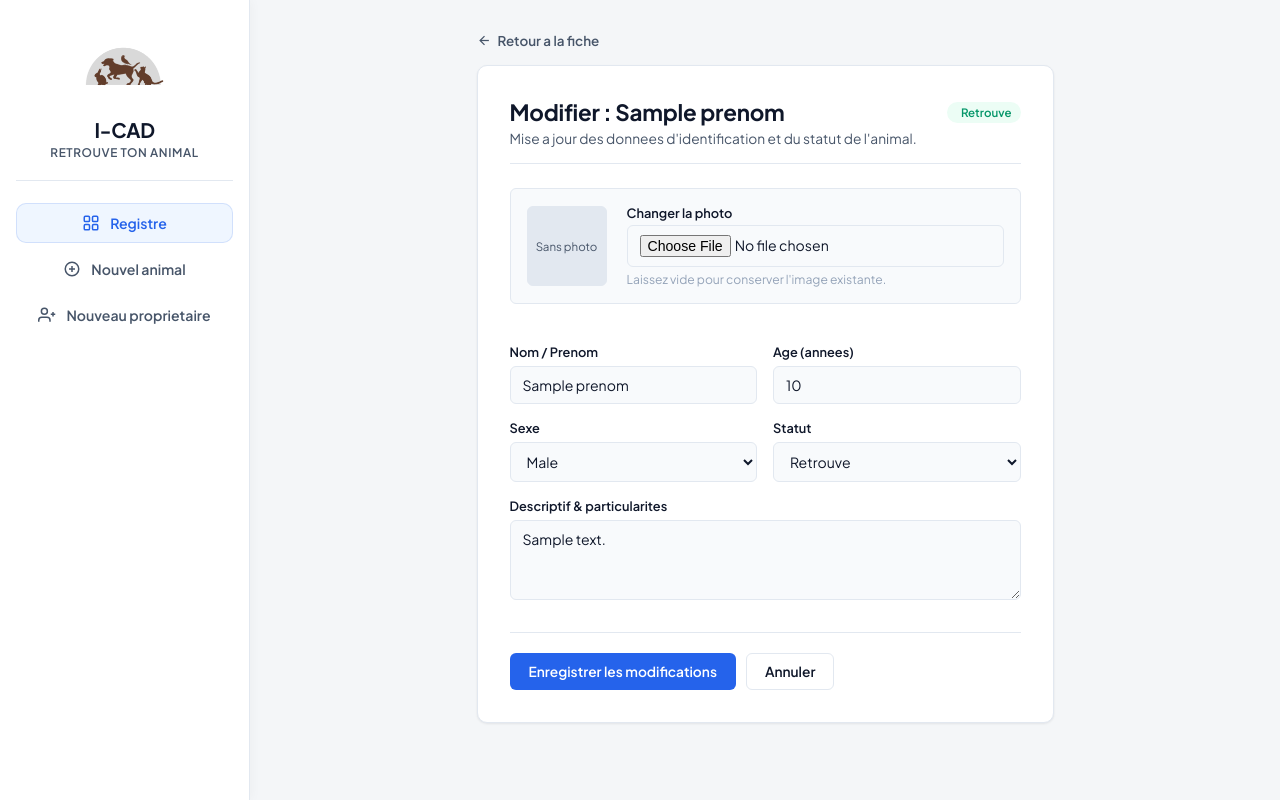
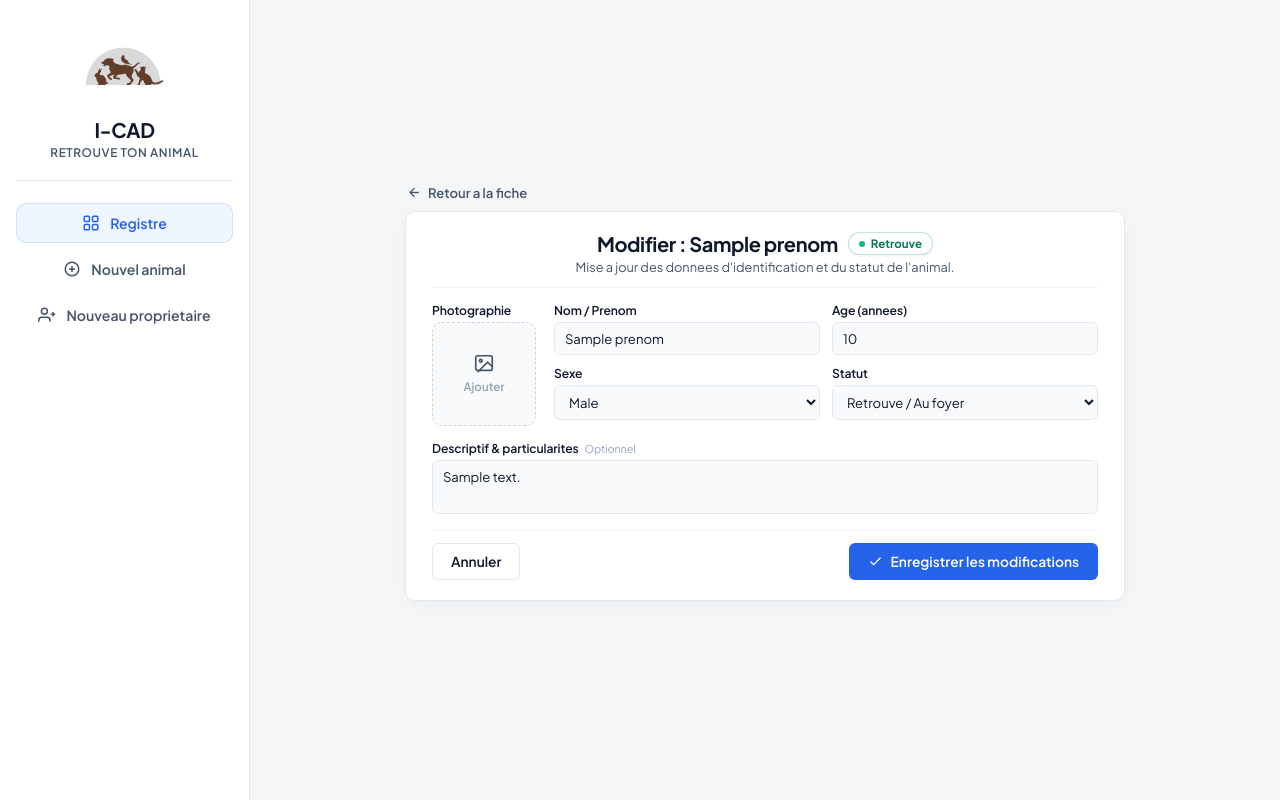
Before and after one commit to Baldyl66/ICAD, a CodeIgniter 4 app: the page made by app/Views/modification_animal.php in a window 1280 px wide. Run offline with PHP 8.4 and a stand-in for CodeIgniter, Linux system fonts and the light colour scheme; the template is opened without the code that fills it: most values are stand-ins (such as "Sample title", 1, 10 or a date in 2020); data that the repository does not hold is empty; some libraries are stand-ins or nearby versions.

Commit message:
feat: redesign animal edit screen with compact no-scroll layout, unified dropzone and centered card

```diff
--- a/app/Views/modification_animal.php
+++ b/app/Views/modification_animal.php
@@ -4,16 +4,23 @@
 <link rel="stylesheet" href="<?= base_url('css/modification_animal.css?v=' . time()); ?>">
 
 <?php
-$isPerdu = (isset($animal['STATUE']) && strtoupper($animal['STATUE']) === 'PERDU');
 $photoPath = $animal['PHOTO'] ?? '';
 $photoFilename = basename($photoPath);
 $hasPhoto = (!empty($photoPath) && file_exists(FCPATH . 'uploads/' . $photoFilename));
+
+$sexeVal = mb_strtolower(trim($animal['SEXE'] ?? ''));
+$isFemale = (strpos($sexeVal, 'fem') !== false || $sexeVal === 'f');
+
+$statueVal = mb_strtolower(trim($animal['STATUE'] ?? ''));
+$isPerdu = ($statueVal === 'perdu');
 ?>
 
-<div class="form-layout">
+<div class="form-wrapper">
+    <!-- Navigation retour -->
     <div class="form-nav">
         <a href="<?= base_url('animal/' . $animal['ICAD']) ?>" class="back-link">
-            <svg width="15" height="15" viewBox="0 0 24 24" fill="none" stroke="currentColor" stroke-width="2">
+            <svg width="15" height="15" viewBox="0 0 24 24" fill="none"
+                 stroke="currentColor" stroke-width="2.2">
                 <line x1="19" y1="12" x2="5" y2="12"></line>
                 <polyline points="12 19 5 12 12 5"></polyline>
             </svg>
@@ -21,90 +28,155 @@ $hasPhoto = (!empty($photoPath) && file_exists(FCPATH . 'uploads/' . $photoFilen
         </a>
     </div>
 
-    <div class="form-panel <?= $isPerdu ? 'panel-lost' : '' ?>">
-        <div class="panel-header">
-            <div class="title-row">
-                <h1 class="panel-title">Modifier : <?= esc($animal['PRENOM']) ?></h1>
-                <span class="badge <?= $isPerdu ? 'badge-danger' : 'badge-success' ?>">
-                    <span class="badge-dot"></span>
-                    <?= $isPerdu ? 'Perdu' : 'Retrouve' ?>
-                </span>
+    <div class="form-card <?= $isPerdu ? 'panel-lost' : '' ?>">
+        <div class="card-head">
+            <div class="head-title-row">
+                <h1 class="card-title">Modifier : <?= esc($animal['PRENOM']) ?></h1>
+                <?php if ($isPerdu): ?>
+                    <span class="badge-status-pill badge-lost">
+                        <span class="badge-dot-rose"></span>
+                        Signale perdu
+                    </span>
+                <?php else: ?>
+                    <span class="badge-status-pill badge-found">
+                        <span class="badge-dot-emerald"></span>
+                        Retrouve
+                    </span>
+                <?php endif; ?>
             </div>
-            <p class="panel-desc">Mise a jour des donnees d'identification et du statut de l'animal.</p>
+            <p class="card-subtitle">Mise a jour des donnees d'identification et du statut de l'animal.</p>
         </div>
 
-        <form action="<?= base_url('ModificationAnimalController/modifier/' . esc($animal['ICAD'])) ?>" method="post" enctype="multipart/form-data" class="app-form">
+        <?php if (session()->getFlashdata('errors')): ?>
+            <div class="alert-box">
+                <span class="alert-title">Erreurs de saisie :</span>
+                <ul>
+                    <?php foreach (session()->getFlashdata('errors') as $error): ?>
+                        <li><?= esc($error) ?></li>
+                    <?php endforeach ?>
+                </ul>
+            </div>
+        <?php endif ?>
+
+        <form action="<?= base_url('ModificationAnimalController/modifier/' . esc($animal['ICAD'])) ?>"
+              method="post"
+              enctype="multipart/form-data"
+              class="app-form">
             <?= csrf_field() ?>
 
-            <div class="media-update-block">
-                <div class="current-media">
-                    <?php if ($hasPhoto): ?>
-                        <img id="editPreview" src="<?= base_url('uploads/' . $photoFilename) ?>" alt="" class="media-img">
-                    <?php else: ?>
-                        <div id="noPhotoTag" class="media-empty">Sans photo</div>
-                        <img id="editPreview" src="" alt="" class="media-img" style="display: none;">
-                    <?php endif; ?>
+            <!-- Identite et Photo compacte en haut -->
+            <div class="identity-section">
+                <!-- Zone Avatar Photo -->
+                <div class="avatar-block">
+                    <label class="label-text">Photographie</label>
+                    <div class="avatar-box" id="avatarBox" title="Cliquer pour changer la photo">
+                        <input type="file" id="photo" name="photo" accept="image/*"
+                               class="avatar-native-input" onchange="previewEditPhoto(event)">
+
+                        <?php if ($hasPhoto): ?>
+                            <img id="imagePreviewTarget"
+                                 src="<?= base_url('uploads/' . $photoFilename) ?>"
+                                 alt="<?= esc($animal['PRENOM']) ?>" class="avatar-img">
+                            <div class="avatar-hover-overlay">
+                                <svg width="16" height="16" viewBox="0 0 24 24" fill="none"
+                                     stroke="currentColor" stroke-width="2">
+                                    <path d="M23 19a2 2 0 0 1-2 2H3a2 2 0 0 1-2-2V8
+                                             a2 2 0 0 1 2-2h4l2-3h6l2 3h4a2 2 0 0 1 2 2z"></path>
+                                    <circle cx="12" cy="13" r="4"></circle>
+                                </svg>
+                                <span>Changer</span>
+                            </div>
+                        <?php else: ?>
+                            <div class="avatar-empty" id="avatarEmpty">
+                                <svg width="22" height="22" viewBox="0 0 24 24" fill="none"
+                                     stroke="currentColor" stroke-width="1.8">
+                                    <rect x="3" y="3" width="18" height="16" rx="2"></rect>
+                                    <circle cx="8.5" cy="8.5" r="1.5"></circle>
+                                    <polyline points="21 15 16 10 5 21"></polyline>
+                                </svg>
+                                <span>Ajouter</span>
+                            </div>
+                            <img id="imagePreviewTarget" src="" alt="Apercu" class="avatar-img" style="display: none;">
+                        <?php endif; ?>
+                    </div>
                 </div>
 
-                <div class="media-picker">
-                    <label class="input-label" for="photo">Changer la photo</label>
-                    <input type="file" id="photo" name="photo" accept="image/*" class="text-input" onchange="onEditPhotoChange(event)">
-                    <small class="hint-text">Laissez vide pour conserver l'image existante.</small>
+                <!-- Champs d'identite immediats (2 lignes x 2 colonnes) -->
+                <div class="identity-inputs">
+                    <div class="form-row-2">
+                        <div class="field-box">
+                            <label class="label-text" for="prenom_animal">Nom / Prenom</label>
+                            <input type="text" id="prenom_animal" name="prenom_animal"
+                                   value="<?= esc($animal['PRENOM']) ?>"
+                                   class="ctrl-input" required>
+                        </div>
+                        <div class="field-box">
+                            <label class="label-text" for="age">Age (annees)</label>
+                            <input type="number" id="age" name="age" min="0" max="40"
+                                   value="<?= esc($animal['AGE']) ?>"
+                                   class="ctrl-input" required>
+                        </div>
+                    </div>
+
+                    <div class="form-row-2">
+                        <div class="field-box">
+                            <label class="label-text" for="sexe">Sexe</label>
+                            <select id="sexe" name="sexe" class="ctrl-select" required>
+                                <option value="Male" <?= !$isFemale ? 'selected' : '' ?>>Male</option>
+                                <option value="Femelle" <?= $isFemale ? 'selected' : '' ?>>Femelle</option>
+                            </select>
+                        </div>
+                        <div class="field-box">
+                            <label class="label-text" for="Statue">Statut</label>
+                            <select id="Statue" name="Statue" class="ctrl-select" required>
+                                <option value="retrouve" <?= !$isPerdu ? 'selected' : '' ?>>Retrouve / Au foyer</option>
+                                <option value="perdu" <?= $isPerdu ? 'selected' : '' ?>>Signale Perdu</option>
+                            </select>
+                        </div>
+                    </div>
                 </div>
             </div>
 
-            <div class="fields-grid">
-                <div class="field-item">
-                    <label class="input-label" for="prenom_animal">Nom / Prenom</label>
-                    <input type="text" id="prenom_animal" name="prenom_animal" value="<?= esc($animal['PRENOM']) ?>" class="text-input" required>
-                </div>
-
-                <div class="field-item">
-                    <label class="input-label" for="age">Age (annees)</label>
-                    <input type="number" id="age" name="age" min="0" max="40" value="<?= esc($animal['AGE']) ?>" class="text-input" required>
-                </div>
-
-                <div class="field-item">
-                    <label class="input-label" for="sexe">Sexe</label>
-                    <select id="sexe" name="sexe" class="select-input" required>
-                        <option value="Mâle" <?= esc($animal['SEXE']) === 'Mâle' ? 'selected' : '' ?>>Male</option>
-                        <option value="Femelle" <?= esc($animal['SEXE']) === 'Femelle' ? 'selected' : '' ?>>Femelle</option>
-                    </select>
-                </div>
-
-                <div class="field-item">
-                    <label class="input-label" for="Statue">Statut</label>
-                    <select id="Statue" name="Statue" class="select-input" required>
-                        <option value="retrouvé" <?= strtoupper(esc($animal['STATUE'])) === 'RETROUVE' ? 'selected' : '' ?>>Retrouve</option>
-                        <option value="perdu" <?= strtoupper(esc($animal['STATUE'])) === 'PERDU' ? 'selected' : '' ?>>Perdu</option>
-                    </select>
-                </div>
-
-                <div class="field-item full-col">
-                    <label class="input-label" for="descriptif">Descriptif & particularites</label>
-                    <textarea id="descriptif" name="descriptif" rows="3" class="text-input textarea"><?= esc($animal['DESCRIPTIF']) ?></textarea>
-                </div>
+            <!-- Descriptif -->
+            <div class="field-box">
+                <label class="label-text" for="descriptif">
+                    Descriptif & particularites
+                    <span class="label-hint">Optionnel</span>
+                </label>
+                <textarea id="descriptif" name="descriptif" rows="2"
+                          class="ctrl-textarea"
+                          placeholder="Signes distinctifs, pelage, comportement..."><?=
+                              esc($animal['DESCRIPTIF'] ?? '') ?></textarea>
             </div>
 
-            <div class="panel-footer">
-                <button type="submit" class="btn btn-primary">Enregistrer les modifications</button>
-                <a href="<?= base_url('animal/' . $animal['ICAD']) ?>" class="btn btn-secondary">Annuler</a>
+            <!-- Boutons d'action : Annuler a gauche, Enregistrer a droite -->
+            <div class="card-actions">
+                <a href="<?= base_url('animal/' . $animal['ICAD']) ?>" class="btn btn-secondary">
+                    Annuler
+                </a>
+                <button type="submit" class="btn btn-primary">
+                    <svg width="15" height="15" viewBox="0 0 24 24" fill="none"
+                         stroke="currentColor" stroke-width="2.2">
+                        <polyline points="20 6 9 17 4 12"></polyline>
+                    </svg>
+                    Enregistrer les modifications
+                </button>
             </div>
         </form>
     </div>
 </div>
 
 <script>
-    function onEditPhotoChange(e) {
+    function previewEditPhoto(e) {
         const file = e.target.files[0];
         if (!file) return;
         const reader = new FileReader();
         reader.onload = function(evt) {
-            const preview = document.getElementById('editPreview');
-            const noPhoto = document.getElementById('noPhotoTag');
-            preview.src = evt.target.result;
-            preview.style.display = 'block';
-            if (noPhoto) noPhoto.style.display = 'none';
+            const img = document.getElementById('imagePreviewTarget');
+            img.src = evt.target.result;
+            img.style.display = 'block';
+            const empty = document.getElementById('avatarEmpty');
+            if (empty) empty.style.display = 'none';
         };
         reader.readAsDataURL(file);
     }
--- a/public/css/modification_animal.css
+++ b/public/css/modification_animal.css
@@ -1,149 +1,249 @@
-/* Modification Animal - Style Studio */
-.form-layout {
-    max-width: 800px;
-    margin: 0 auto;
+/* Modification Animal - Style Studio Harmonise Sans Scroll */
+
+.form-wrapper {
+    max-width: 720px;
+    width: 100%;
+    margin: auto;
     display: flex;
     flex-direction: column;
-    gap: 16px;
+    gap: 10px;
 }
 
 .form-nav {
     display: flex;
     align-items: center;
+    padding: 0 2px;
 }
 
 .back-link {
     display: inline-flex;
     align-items: center;
     gap: 6px;
-    font-size: 0.84rem;
+    font-size: 0.82rem;
     font-weight: 600;
     color: var(--text-secondary);
     text-decoration: none;
-    transition: color 0.15s ease;
+    transition: all 0.15s ease;
 }
 
 .back-link:hover {
     color: var(--primary);
+    transform: translateX(-2px);
 }
 
-.form-panel {
+.form-card {
     background: var(--bg-surface);
     border: 1px solid var(--border);
     border-radius: var(--radius-md);
-    box-shadow: var(--shadow-card);
-    padding: 32px;
+    box-shadow: 0 4px 20px -4px rgba(15, 23, 42, 0.05);
+    padding: 20px 26px;
+    transition: border-color 0.15s ease;
 }
 
-.panel-header {
-    margin-bottom: 24px;
-    border-bottom: 1px solid var(--border);
-    padding-bottom: 16px;
+.form-card.panel-lost {
+    border-color: rgba(220, 38, 38, 0.3);
 }
 
-.title-row {
-    display: flex;
-    align-items: center;
-    justify-content: space-between;
-    gap: 12px;
+.card-head {
+    text-align: center;
+    margin-bottom: 14px;
+    padding-bottom: 12px;
+    border-bottom: 1px solid var(--border-subtle);
 }
 
-.panel-title {
-    font-size: 1.4rem;
-    font-weight: 700;
-    color: var(--text-primary);
-    margin: 0;
-    letter-spacing: -0.01em;
-}
-
-.panel-desc {
-    font-size: 0.86rem;
-    color: var(--text-secondary);
-    margin-top: 4px;
-}
-
-/* Zone d'update photo */
-.media-update-block {
-    display: flex;
-    align-items: center;
-    gap: 20px;
-    padding: 16px;
-    background-color: #f8fafc;
-    border: 1px solid var(--border);
-    border-radius: var(--radius-sm);
-    margin-bottom: 20px;
-}
-
-.current-media {
-    width: 80px;
-    height: 80px;
-    border-radius: var(--radius-sm);
-    overflow: hidden;
-    background-color: #e2e8f0;
-    flex-shrink: 0;
+.head-title-row {
     display: flex;
     align-items: center;
     justify-content: center;
-    border: 1px solid var(--border);
+    gap: 10px;
+    flex-wrap: wrap;
 }
 
-.media-img {
+.card-title {
+    font-size: 1.25rem;
+    font-weight: 800;
+    letter-spacing: -0.02em;
+    color: var(--text-primary);
+    line-height: 1.2;
+    margin: 0;
+}
+
+.card-subtitle {
+    font-size: 0.8rem;
+    color: var(--text-secondary);
+    margin-top: 3px;
+}
+
+/* Badges Statut */
+.badge-status-pill {
+    display: inline-flex;
+    align-items: center;
+    gap: 6px;
+    padding: 3px 10px;
+    font-size: 0.72rem;
+    font-weight: 700;
+    border-radius: var(--radius-pill);
+    background-color: #ffffff;
+    box-shadow: 0 1px 3px rgba(15, 23, 42, 0.06);
+}
+
+.badge-lost {
+    color: #dc2626;
+    border: 1px solid rgba(220, 38, 38, 0.28);
+}
+
+.badge-found {
+    color: #047857;
+    border: 1px solid rgba(5, 150, 105, 0.25);
+}
+
+.badge-dot-rose {
+    width: 6px;
+    height: 6px;
+    border-radius: 50%;
+    background-color: #dc2626;
+}
+
+.badge-dot-emerald {
+    width: 6px;
+    height: 6px;
+    border-radius: 50%;
+    background-color: #10b981;
+}
+
+.app-form {
+    display: flex;
+    flex-direction: column;
+    gap: 14px;
+}
+
+/* Bloc d'identite compact */
+.identity-section {
+    display: flex;
+    align-items: flex-start;
+    gap: 18px;
+}
+
+.avatar-block {
+    display: flex;
+    flex-direction: column;
+    gap: 4px;
+    flex-shrink: 0;
+}
+
+.avatar-box {
+    width: 104px;
+    height: 104px;
+    border: 1.5px dashed #cbd5e1;
+    border-radius: var(--radius-md);
+    background-color: #f8fafc;
+    position: relative;
+    display: flex;
+    align-items: center;
+    justify-content: center;
+    text-align: center;
+    cursor: pointer;
+    overflow: hidden;
+    transition: all 0.15s ease;
+}
+
+.avatar-box:hover {
+    border-color: var(--primary);
+    background-color: var(--primary-subtle);
+}
+
+.avatar-native-input {
+    position: absolute;
+    inset: 0;
+    width: 100%;
+    height: 100%;
+    opacity: 0;
+    cursor: pointer;
+    z-index: 5;
+}
+
+.avatar-empty {
+    display: flex;
+    flex-direction: column;
+    align-items: center;
+    gap: 4px;
+    color: var(--text-tertiary);
+    font-size: 0.72rem;
+    font-weight: 600;
+    pointer-events: none;
+}
+
+.avatar-empty svg {
+    color: var(--text-secondary);
+}
+
+.avatar-img {
     width: 100%;
     height: 100%;
     object-fit: cover;
     display: block;
 }
 
-.media-empty {
-    font-size: 0.72rem;
-    color: var(--text-secondary);
-    text-align: center;
+.avatar-hover-overlay {
+    position: absolute;
+    inset: 0;
+    background-color: rgba(15, 23, 42, 0.45);
+    color: #ffffff;
+    display: flex;
+    flex-direction: column;
+    align-items: center;
+    justify-content: center;
+    gap: 4px;
+    font-size: 0.7rem;
+    font-weight: 700;
+    opacity: 0;
+    transition: opacity 0.15s ease;
+    pointer-events: none;
 }
 
-.media-picker {
+.avatar-box:hover .avatar-hover-overlay {
+    opacity: 1;
+}
+
+.identity-inputs {
     flex: 1;
+    display: flex;
+    flex-direction: column;
+    gap: 10px;
+    min-width: 0;
+}
+
+.form-row-2 {
+    display: grid;
+    grid-template-columns: 1fr 1fr;
+    gap: 12px;
+}
+
+.field-box {
     display: flex;
     flex-direction: column;
     gap: 4px;
 }
 
-.hint-text {
+.label-text {
     font-size: 0.76rem;
-    color: var(--text-tertiary);
+    font-weight: 600;
+    color: var(--text-primary);
+    letter-spacing: -0.01em;
 }
 
-.app-form {
-    display: flex;
-    flex-direction: column;
-    gap: 20px;
+.label-hint {
+    font-size: 0.68rem;
+    font-weight: 400;
+    color: var(--text-tertiary);
+    margin-left: 4px;
 }
 
-.fields-grid {
-    display: grid;
-    grid-template-columns: 1fr 1fr;
-    gap: 16px;
-}
-
-.field-item {
-    display: flex;
-    flex-direction: column;
-    gap: 6px;
-}
-
-.field-item.full-col {
-    grid-column: 1 / -1;
-}
-
-.input-label {
-    font-size: 0.8rem;
-    font-weight: 600;
-    color: var(--text-primary);
-}
-
-.text-input, .select-input {
+/* Controles de saisie */
+.ctrl-input, .ctrl-select, .ctrl-textarea {
     width: 100%;
-    padding: 9px 12px;
-    font-size: 0.88rem;
+    padding: 7px 10px;
+    font-size: 0.82rem;
     font-family: inherit;
     color: var(--text-primary);
     background-color: #f8fafc;
@@ -152,42 +252,44 @@
     transition: all 0.15s ease;
 }
 
-.text-input:focus, .select-input:focus {
+.ctrl-input:focus, .ctrl-select:focus, .ctrl-textarea:focus {
     outline: none;
     border-color: var(--primary);
     background-color: #ffffff;
     box-shadow: 0 0 0 3px rgba(37, 99, 235, 0.1);
 }
 
-.text-input.textarea {
-    resize: vertical;
-    min-height: 80px;
+.ctrl-textarea {
+    resize: none;
+    height: 54px;
 }
 
-.panel-footer {
+.card-actions {
     display: flex;
     align-items: center;
-    gap: 10px;
-    margin-top: 12px;
-    padding-top: 20px;
-    border-top: 1px solid var(--border);
+    justify-content: space-between;
+    gap: 12px;
+    margin-top: 2px;
+    padding-top: 12px;
+    border-top: 1px solid var(--border-subtle);
 }
 
-.panel-lost {
-    border-color: rgba(220, 38, 38, 0.25);
+.alert-box {
+    background-color: var(--danger-bg);
+    border: 1px solid rgba(225, 29, 72, 0.2);
+    border-radius: var(--radius-sm);
+    padding: 8px 12px;
+    font-size: 0.78rem;
+    color: var(--danger);
+    margin-bottom: 10px;
 }
 
-@media (max-width: 600px) {
-    .form-panel {
-        padding: 20px 16px;
+@media (max-width: 640px) {
+    .identity-section {
+        flex-direction: column;
+        align-items: center;
     }
-
-    .media-update-block {
-        flex-direction: column;
-        align-items: flex-start;
-    }
-
-    .fields-grid {
+    .form-row-2 {
         grid-template-columns: 1fr;
     }
 }
```
Also changed, not shown: app/Views/layouts/layout.php (line endings or trailing spaces).
